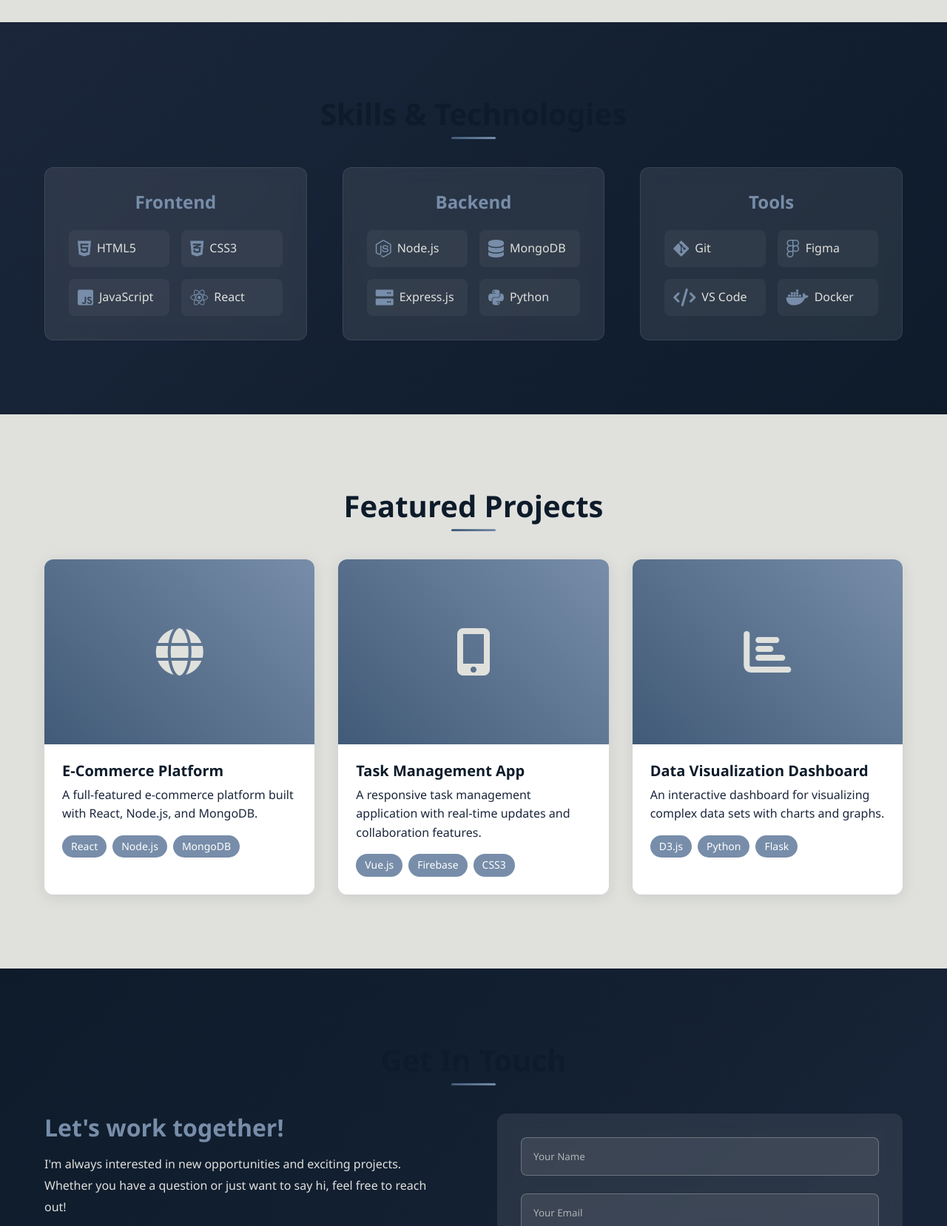
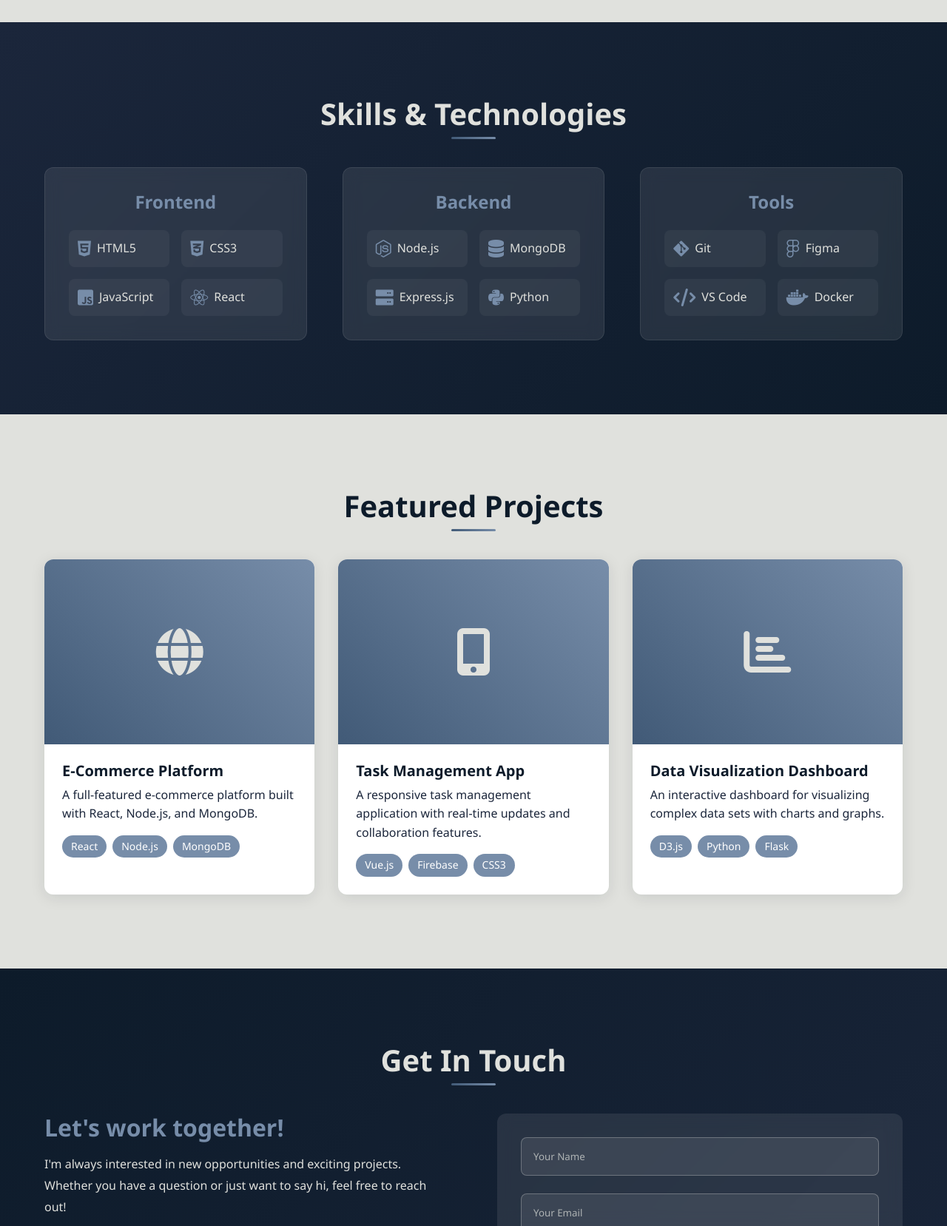
Before and after one commit to Arunyadavvv/Portfolio, a plain HTML site: page index.html in a window 1280 px wide. Shown: the part 1520-3177 px from the top of the page at 74% size. Drawn offline with Linux system fonts and the light colour scheme.

Commit message:
Update index.html

```diff
--- a/index.html
+++ b/index.html
@@ -94,7 +94,7 @@
     <!-- Skills Section -->
     <section id="skills" class="skills">
         <div class="container">
-            <h2 class="section-title">Skills & Technologies</h2>
+            <h2 class="section-title" style="color: #e0e1dd;">Skills & Technologies</h2>
             <div class="skills-grid">
                 <div class="skill-category">
                     <h3>Frontend</h3>
@@ -237,7 +237,7 @@
     <!-- Contact Section -->
     <section id="contact" class="contact">
         <div class="container">
-            <h2 class="section-title">Get In Touch</h2>
+            <h2 class="section-title" style="color: #e0e1dd;">Get In Touch</h2>
             <div class="contact-content">
                 <div class="contact-info">
                     <h3>Let's work together!</h3>
```
